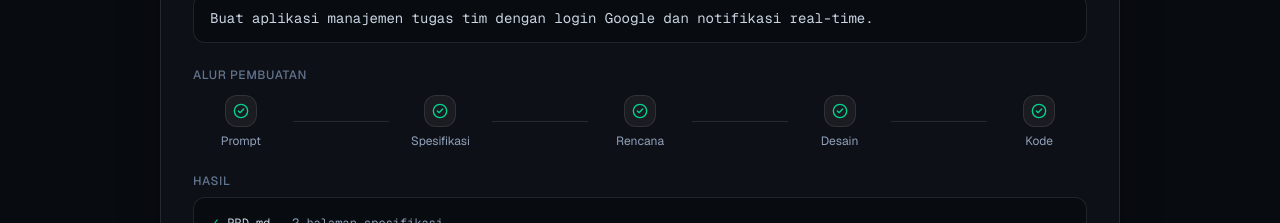
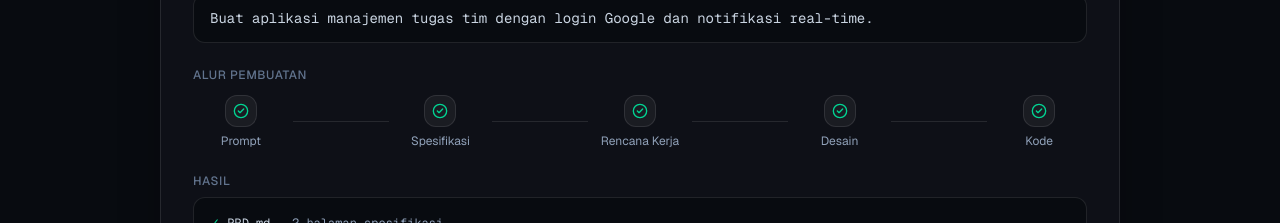
Before and after one commit to avriyyy/musevibe, a Next.js app: page / in a window 1280 px wide. Shown: the part 2160-2383 px from the top of the page. Built offline with nearby package versions, Linux system fonts and the light colour scheme.

Commit message:
fix(ui): samakan label tahap 03 di preview workspace jadi Rencana Kerja

```diff
--- a/src/components/workspace/workspace-preview.tsx
+++ b/src/components/workspace/workspace-preview.tsx
@@ -27,7 +27,7 @@ export default function WorkspacePreview() {
     },
     {
       icon: <GitBranch className="w-4 h-4 text-indigo-400" />,
-      label: "Rencana",
+      label: "Rencana Kerja",
       done: true,
     },
     {
```
